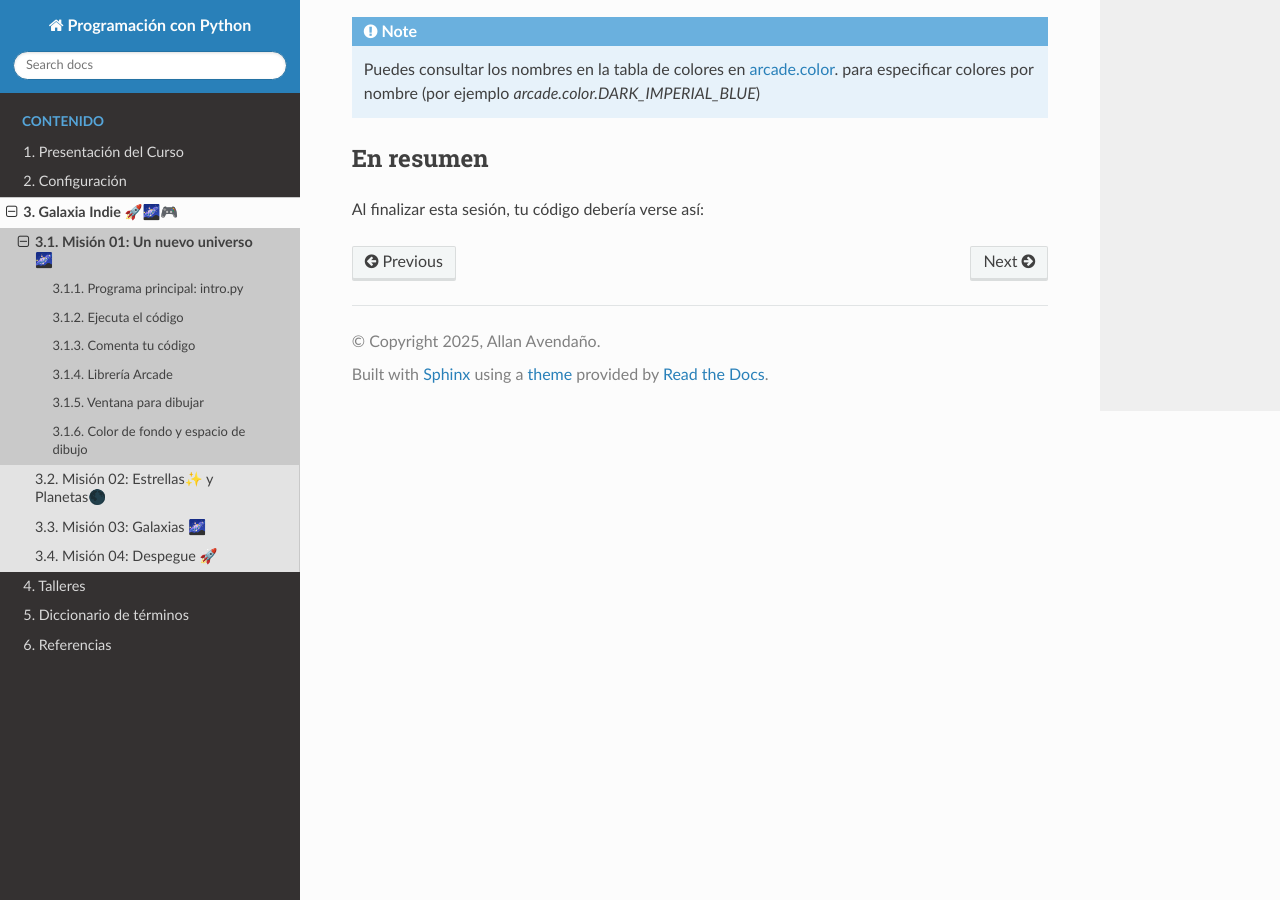
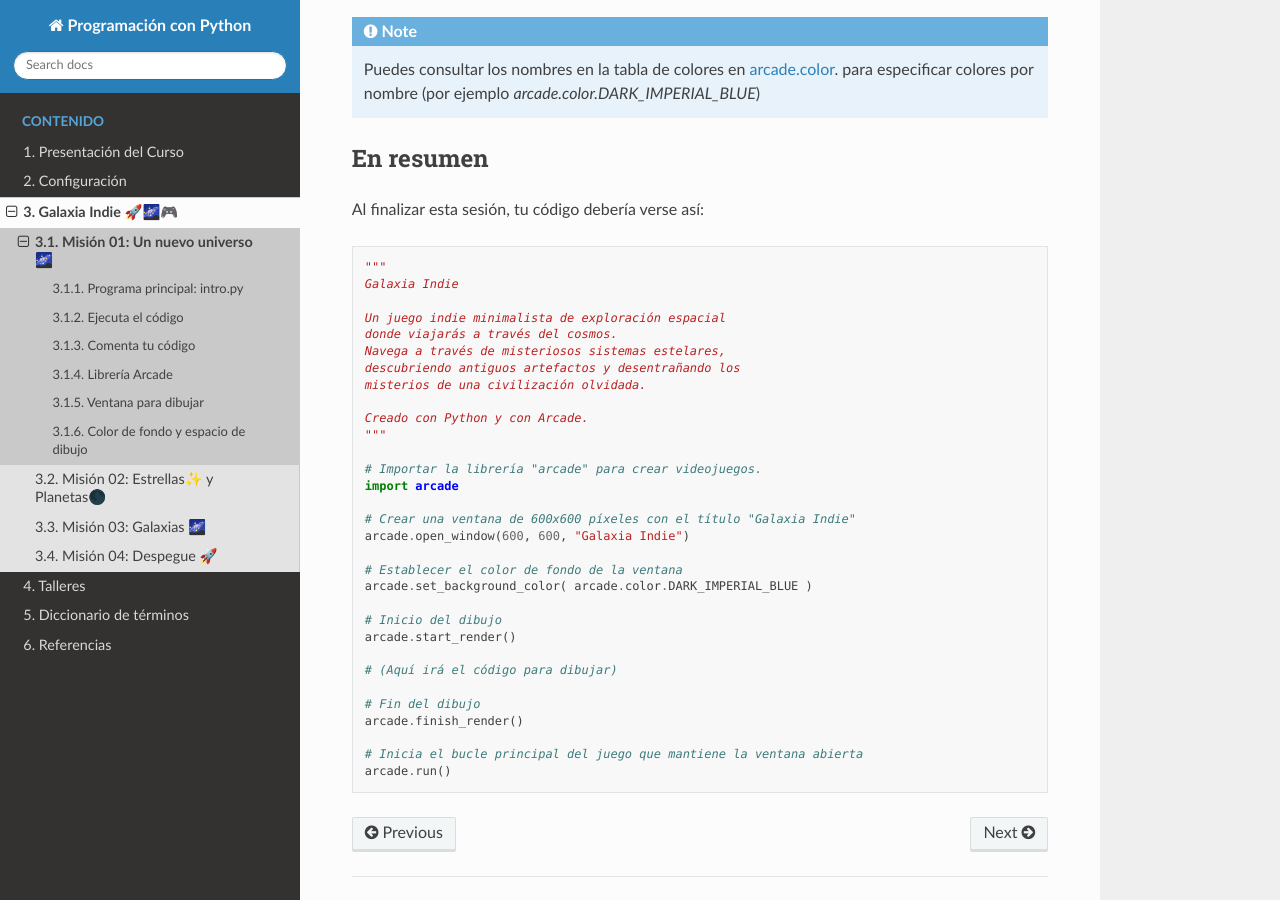
Before and after one commit to aavendan/programacion-python, a Sphinx documentation site: the page built from docs/source/sesiones/sesion01.rst, in a window 1280 px wide and 900 px high, scrolled down 4859 px. Built offline with Sphinx 7.4.7 and the Read the Docs theme 3.1.0, drawn with Linux system fonts in a browser that asks for light colours.

Commit message:
en resumen

```diff
--- a/docs/source/sesiones/sesion01.rst
+++ b/docs/source/sesiones/sesion01.rst
@@ -245,6 +245,7 @@
 Al finalizar esta sesión, tu código debería verse así:
 
 .. code-block:: python
+
     """
     Galaxia Indie
 
@@ -254,11 +255,25 @@
     descubriendo antiguos artefactos y desentrañando los
     misterios de una civilización olvidada.
 
-    Creado usando Python y la biblioteca Arcade.
+    Creado con Python y con Arcade.
     """
 
-    # Importar la librería "arcade" para crear juegos.
+    # Importar la librería "arcade" para crear videojuegos.
     import arcade
 
     # Crear una ventana de 600x600 píxeles con el título "Galaxia Indie"
     arcade.open_window(600, 600, "Galaxia Indie")
+
+    # Establecer el color de fondo de la ventana
+    arcade.set_background_color( arcade.color.DARK_IMPERIAL_BLUE )
+
+    # Inicio del dibujo
+    arcade.start_render()
+
+    # (Aquí irá el código para dibujar)
+
+    # Fin del dibujo
+    arcade.finish_render()
+
+    # Inicia el bucle principal del juego que mantiene la ventana abierta
+    arcade.run()
```
